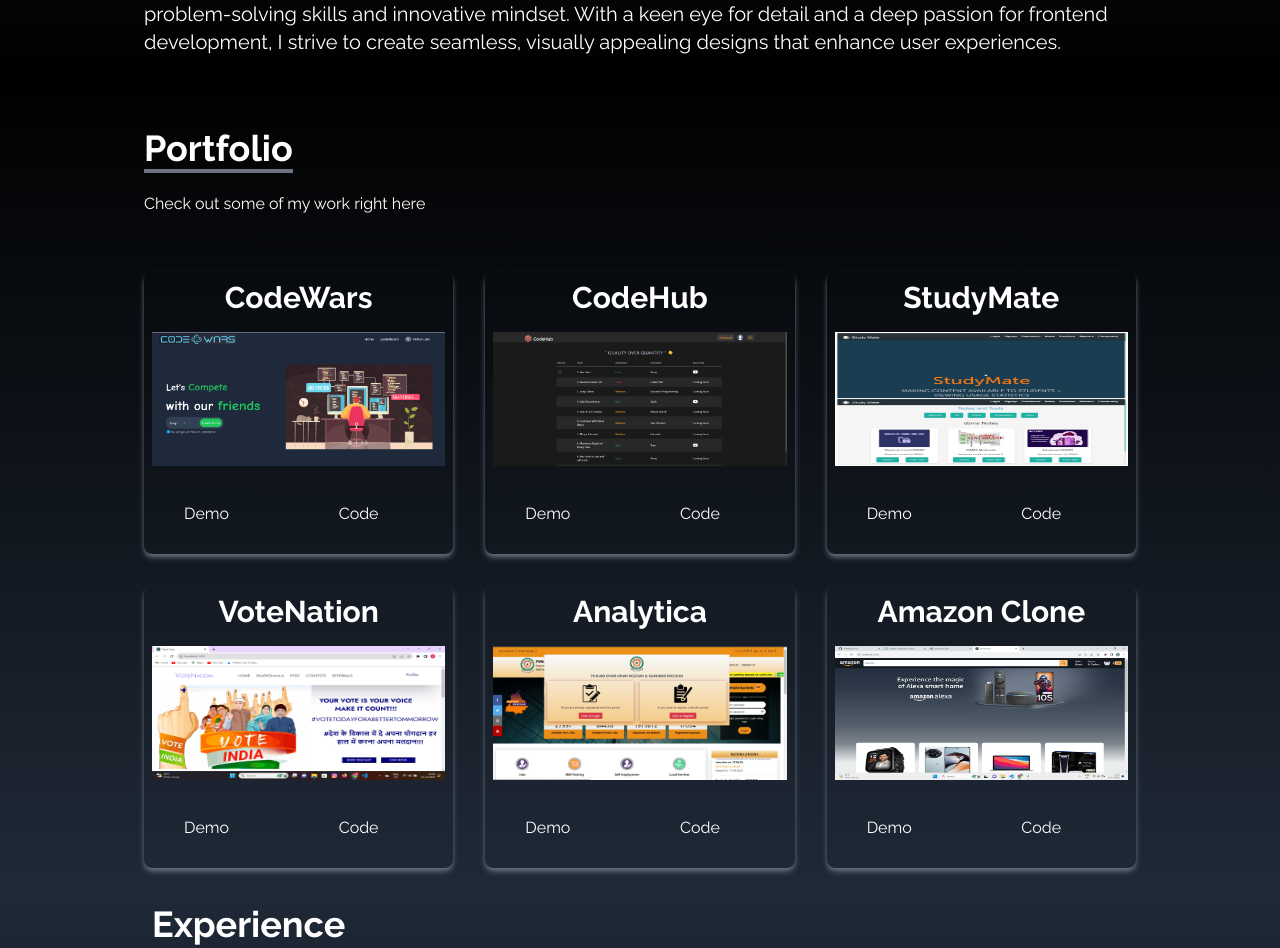
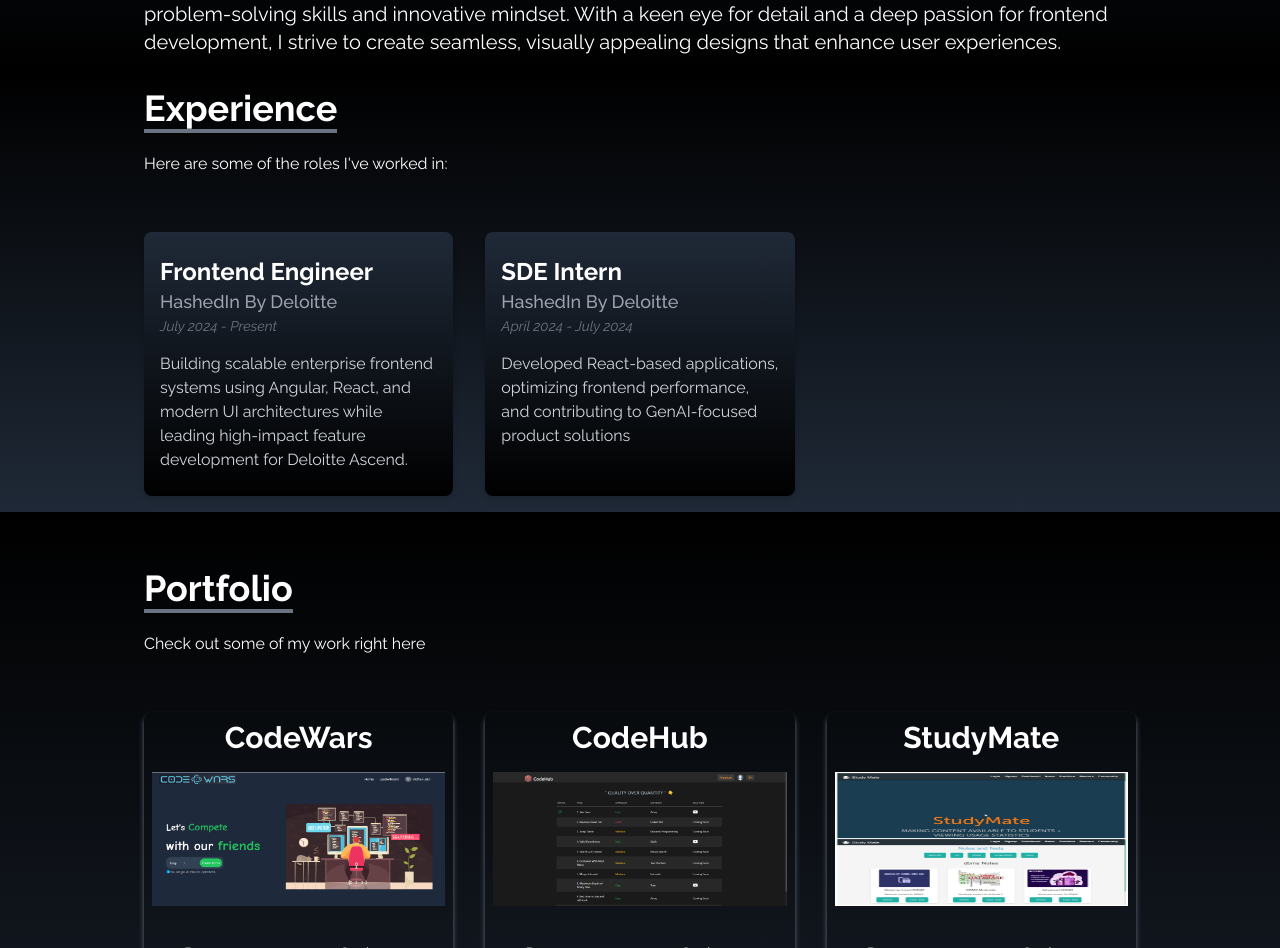
Before and after one commit to Vidhanjain143/portfolio, a React (Vite) app: page / in a window 1280 px wide. Shown: the part 1404-2352 px from the top of the page. Built offline with nearby package versions, Linux system fonts and the light colour scheme.

Commit message:
Additions for experience and resume link changes

```diff
--- a/src/App.jsx
+++ b/src/App.jsx
@@ -7,6 +7,7 @@
 import Contact from './components/Contact'
 import CodingProfiles from './components/CodingProfiles'
 import SocialLinks1 from './components/SocialLinks1'
+import RealExperience from './components/RealExperience'
 
 
 function App() {
@@ -18,6 +19,7 @@
       <SocialLinks/>
       <SocialLinks1/>
       <About/>
+      <RealExperience/>
       <Portfolio1/>
       <Experience/>
       <CodingProfiles/>
--- a/src/components/Experience.jsx
+++ b/src/components/Experience.jsx
@@ -24,11 +24,11 @@
   ];
 
   return (
-    <div name="experience" className="bg-gradient-to-b from-gray-800 to-black w-screen h-fit">
+    <div name="tech" className="bg-gradient-to-b from-gray-800 to-black w-screen h-fit">
       <div className="max-w-screen-lg mx-auto p-4 flex flex-col justify-center w-full h-full text-white">
         <div>
           <p className="text-4xl font-bold border-b-4 border-gray-500 p-2 inline">
-            Experience
+            Technologies
           </p>
           <p className="py-6">These are the technologies I've worked with</p>
         </div>
--- a/src/components/Navbar.jsx
+++ b/src/components/Navbar.jsx
@@ -6,8 +6,8 @@
     const links=[
         {id:1, link:'home'},
         {id:2, link:'about'},
-        {id:3, link:'portfolio'},
-        {id:4, link:'experience'},
+        {id:3, link:'experience'},
+        {id:4, link:'portfolio'},
         {id:5, link:'contact'},
     ]
   return (
--- /dev/null
+++ b/src/components/RealExperience.jsx
@@ -0,0 +1,62 @@
+import React from "react";
+
+// Reusable card component for experience
+const ExperienceCard = ({ title, company, duration, description }) => {
+  return (
+    <div className="shadow-md hover:scale-105 duration-500 py-6 px-4 rounded-lg bg-gradient-to-b from-gray-800 to-black">
+      <h3 className="text-2xl font-bold text-white">{title}</h3>
+      <p className="text-lg text-gray-400 font-medium">{company}</p>
+      <p className="text-sm text-gray-500 italic mb-4">{duration}</p>
+      <p className="text-gray-300">{description}</p>
+    </div>
+  );
+};
+
+// Data for companies
+const companies = [
+  {
+    title: "Frontend Engineer",
+    company: "HashedIn By Deloitte",
+    duration: "July 2024 - Present",
+    description: "Building scalable enterprise frontend systems using Angular, React, and modern UI architectures while leading high-impact feature development for Deloitte Ascend.",
+  },
+  {
+    title: "SDE Intern",
+    company: "HashedIn By Deloitte",
+    duration: "April 2024 - July 2024",
+    description: "Developed React-based applications, optimizing frontend performance, and contributing to GenAI-focused product solutions",
+  },
+  // Add more companies here
+];
+
+const RealExperience = () => {
+  return (
+    <div
+      name="experience"
+      className="bg-gradient-to-b from-black to-gray-800 w-screen h-fit text-white"
+    >
+      <div className="max-w-screen-lg mx-auto p-4 flex flex-col justify-center w-full h-full">
+        <div className="pb-8">
+          <p className="text-4xl font-bold inline border-b-4 border-gray-500">
+            Experience
+          </p>
+          <p className="py-6">Here are some of the roles I've worked in:</p>
+        </div>
+
+        <div className="grid sm:grid-cols-2 md:grid-cols-3 gap-8 px-12 sm:px-0">
+          {companies.map((company, index) => (
+            <ExperienceCard
+              key={index}
+              title={company.title}
+              company={company.company}
+              duration={company.duration}
+              description={company.description}
+            />
+          ))}
+        </div>
+      </div>
+    </div>
+  );
+};
+
+export default RealExperience;
--- a/src/components/SocialLinks.jsx
+++ b/src/components/SocialLinks.jsx
@@ -33,7 +33,7 @@
     {
       name: "Resume",
       icon: <BsFillPersonLinesFill size={30} />,
-      href: "https://drive.google.com/file/d/1tD09U0AROs3L6bseu77dAPz9sJhOFTE3/view?usp=drive_link",
+      href: "https://drive.google.com/file/d/14co6R24DKNz_cT78gh55osraDp_p1Tm7/view?usp=sharing",
       style: "rounded-br-md",
       download: true,
     },
```
